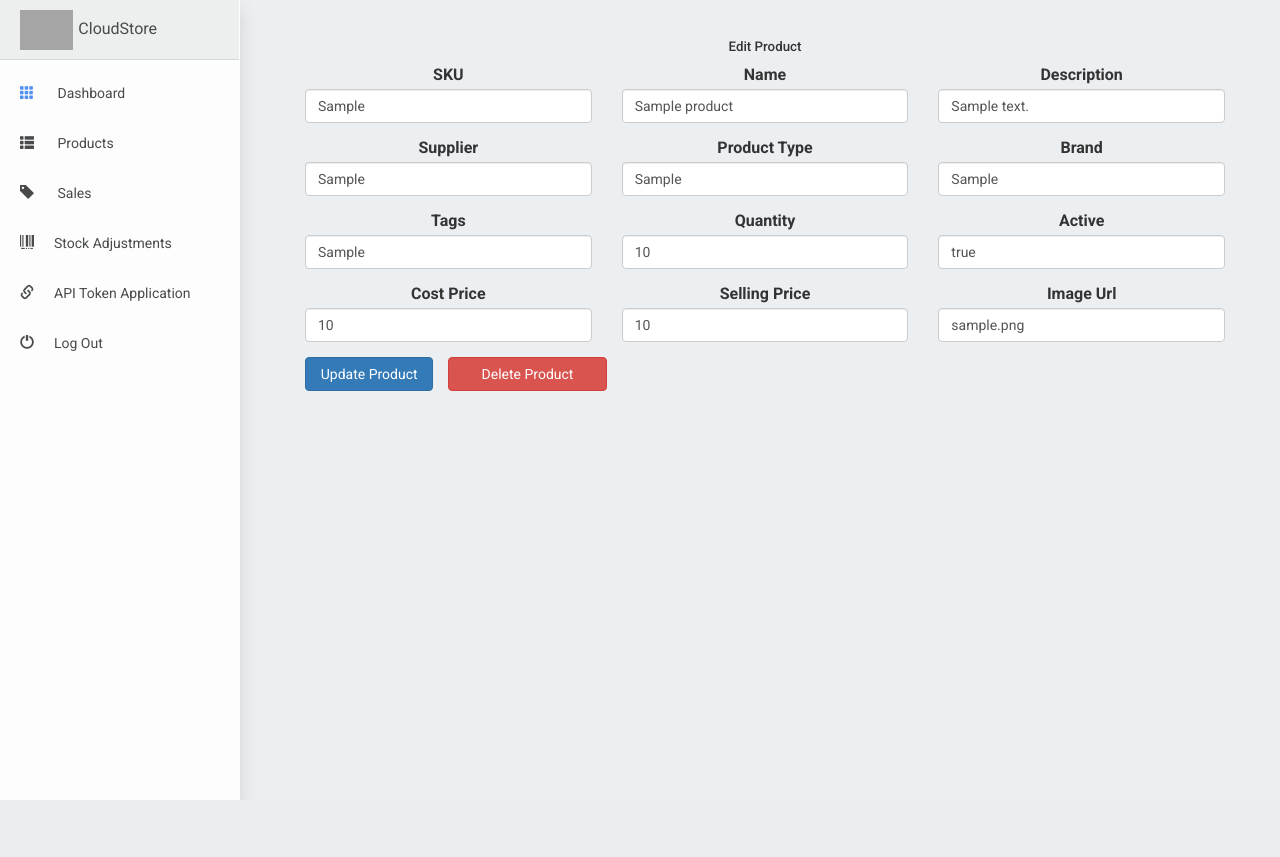
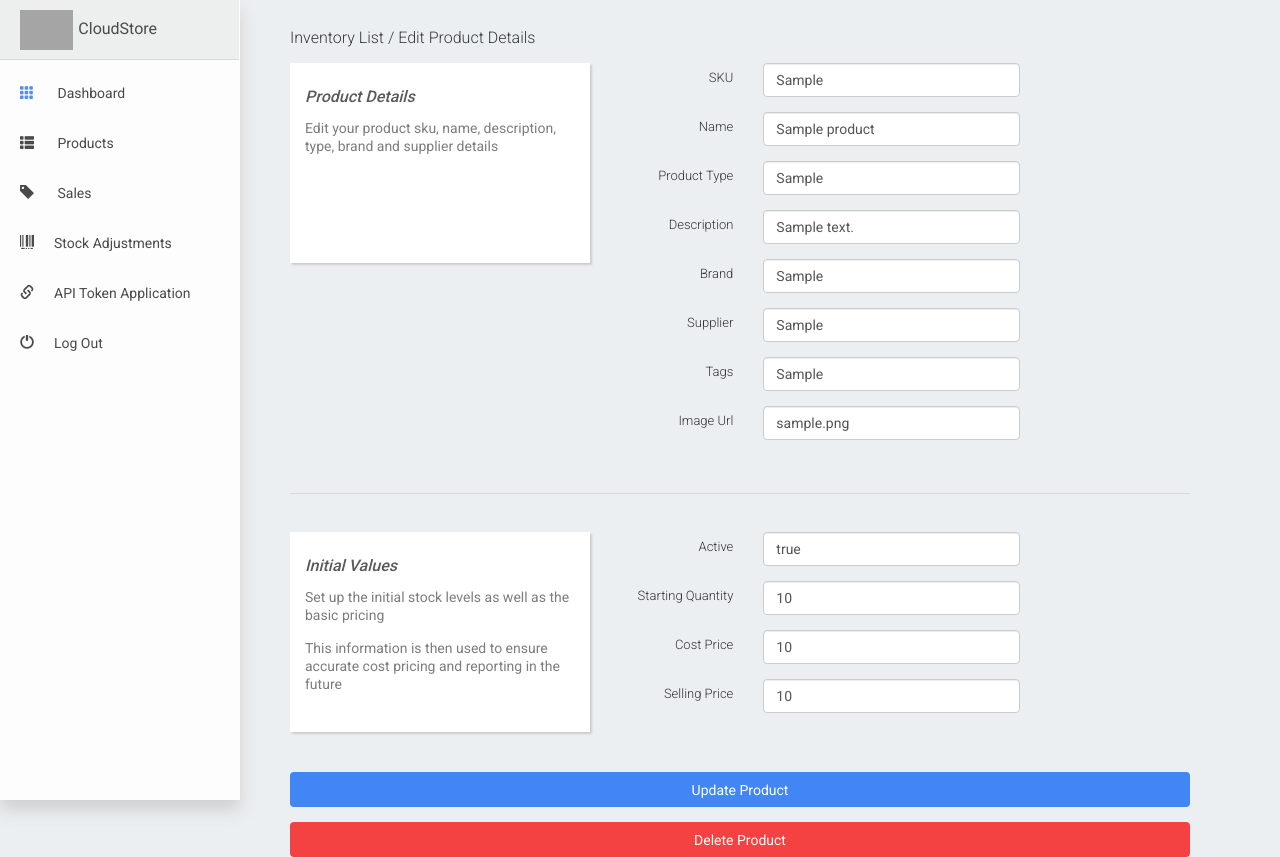
Before and after one commit to silverframe/stripes, a Node server app: page /products/600000000000000000000001 in a window 1280 px wide. Before the commit the page ends 800 px from the top, so only its background shows below. Run offline with Node 20, Linux system fonts and the light colour scheme; a user stored in the database is signed in; tables that the repository leaves empty hold one stand-in row (values such as "Sample post"); some libraries are stand-ins or nearby versions; grey boxes are pictures that could not be loaded.

Commit message:
completed product page css

```diff
--- a/public/stylesheets/style.css
+++ b/public/stylesheets/style.css
@@ -302,6 +302,8 @@ ul {
   padding-left: 20px;
   padding-right: 20px;
   cursor: pointer;
+  background: none;
+  border: 0px;
 }
 
 /*******************************************************************************************/
@@ -359,8 +361,17 @@ ul {
     color: #fff !important;
     padding-top: 7px;
     font-size: 14px;
+    margin-bottom: 15px;
 }
 
 .submitNewProductButton:hover{
     background: #3060B1;
 }
+
+.deleteProductButton{
+    width:100%;
+    background: #F44242;
+    color: #fff !important;
+    padding-top: 7px;
+    font-size: 14px;
+}
--- a/views/products/edit.ejs
+++ b/views/products/edit.ejs
@@ -1,77 +1,133 @@
-<h3>Edit Product</h3>
+<div class="page-content-section">
+    <div>
+        <h1 class="page-content-header">Inventory List / Edit Product Details</h1>
+    </div>
+    <div class="addNewProductsContainer">
 
-<form method="post" action=<%= "/products/" + product._id + "?_method=PATCH" %> >
-  <div class="form-group col-md-4">
-    <label for="sku">SKU</label>
-    <input class="form-control" type="text" name="product[sku]" id="sku"  value="<%= product.sku %>">
+        <form method="post" class="form-horizontal" action=<%= "/products/" + product._id + "?_method=PATCH" %> >
+
+          <div class="form-verticalFlex">
+              <div class="form-doubleColumn">
+                  <div class="page-content-newProductMessage">
+                      <h2 class="messageHeader">Product Details</h2>
+                      <p class="messageContent">Edit your product sku, name, description, type, brand and supplier details</p>
+                  </div>
+                  <div class="productDetailsInput">
+                      <div class="form-group">
+                          <label class="control-label col-sm-4 input-labels" for="sku">SKU</label>
+                          <div class="col-sm-8">
+                              <input class="form-control" type="text" name="product[sku]" id="sku" value="<%= product.sku %>">
+                          </div>
                       </div>
 
-  <div class="form-group col-md-4">
-    <label for="name">Name</label>
+                      <div class="form-group">
+                          <label class="control-label col-sm-4 input-labels" for="name">Name</label>
+                          <div class="col-sm-8">
                               <input class="form-control" type="text" name="product[name]" id="name" value="<%= product.name %>">
                           </div>
+                      </div>
 
-  <div class="form-group col-md-4">
-    <label for="description">Description</label>
+                      <div class="form-group">
+                        <label class="control-label col-sm-4 input-labels" for="productType">Product Type</label>
+                        <div class="col-sm-8">
+                            <input class="form-control" type="text" name="product[productType]" id="productType" value="<%= product.productType %>">
+                        </div>
+                      </div>
+
+                      <div class="form-group">
+                        <label class="control-label col-sm-4 input-labels" for="description">Description</label>
+                        <div class="col-sm-8">
                             <input class="form-control" type="text" name="product[description]" id="description" value="<%= product.description %>">
                         </div>
+                      </div>
 
-  <div class="form-group col-md-4">
-    <label for="supplier">Supplier</label>
+                      <div class="form-group">
+                        <label class="control-label col-sm-4 input-labels" for="brand">Brand</label>
+                        <div class="col-sm-8">
+                            <input class="form-control" type="text" name="product[brand]" id="brand" value="<%= product.brand %>">
+                        </div>
+                      </div>
+
+                      <div class="form-group">
+                        <label class="control-label col-sm-4 input-labels" for="supplier">Supplier</label>
+                        <div class="col-sm-8">
                             <input class="form-control" type="text" name="product[supplier]" id="supplier" value="<%= product.supplier %>">
                         </div>
-
-  <div class="form-group col-md-4">
-    <label for="productType">Product Type</label>
-    <input class="form-control" type="text" name="product[productType]" id="productType" value="<%= product.productType %>">
                       </div>
 
-  <div class="form-group col-md-4">
-    <label for="brand">Brand</label>
-    <input class="form-control" type="text" name="product[brand]" id="brand" value="<%= product.brand %>">
+                      <div class="form-group">
+                        <label class="control-label col-sm-4 input-labels" for="tags">Tags</label>
+                        <div class="col-sm-8">
+                            <input class="form-control" type="text" name="product[tags]" id="tags" value="<%= product.tags %>">
+                        </div>
                       </div>
 
-  <div class="form-group col-md-4">
-    <label for="tags">Tags</label>
-    <input class="form-control" type="text" name="product[tags]" id="tags" value="<%= product.tags %>">
+                      <div class="form-group">
+                        <label class="control-label col-sm-4 input-labels" for="imageUrl">Image Url</label>
+                        <div class="col-sm-8">
+                            <input class="form-control" type="text" name="product[imageUrl]" id="imageUrl" value="<%= product.imageUrl %>">
+                        </div>
+                      </div>
+                  </div>
+              </div>
+              <br /><br /><div class="page-separator"></div><br /><br />
+              <div class="form-doubleColumn">
+                  <div class="page-content-newProductMessage">
+                      <h2 class="messageHeader">Initial Values</h2>
+                      <p class="messageContent">Set up the initial stock levels as well as the basic pricing</p>
+                      <p class="messageContent">This information is then used to ensure accurate cost pricing and reporting in the future</p>
+                  </div>
+                  <div class="productDetailsInput">
+
+                    <div class="form-group">
+                      <label class="control-label col-sm-4 input-labels" for="active">Active</label>
+                      <div class="col-sm-8">
+                          <input class="form-control" type="text" name="product[active]" id="active" value="<%= product.active %>">
+                      </div>
                     </div>
 
-  <!-- <div class="form-group col-md-4">
-    <label for="previousCost">Previous Cost</label>
-    <input class="form-control" type="text" name="product[previousCost]" id="previousCost" value="<%= product.previousCost %>">
-  </div> -->
-
-  <div class="form-group col-md-4">
-    <label for="quantity">Quantity</label>
+                    <div class="form-group">
+                      <label class="control-label col-sm-4 input-labels" for="quantity">Starting Quantity</label>
+                      <div class="col-sm-8">
                           <input class="form-control" type="text" name="product[quantity]" id="quantity" value="<%= product.quantity %>">
                       </div>
-
-  <div class="form-group col-md-4">
-    <label for="active">Active</label>
-    <input class="form-control" type="text" name="product[active]" id="active" value="<%= product.active %>">
                     </div>
 
-  <div class="form-group col-md-4">
-    <label for="costPrice">Cost Price</label>
+                    <div class="form-group">
+                      <label class="control-label col-sm-4 input-labels" for="costPrice">Cost Price</label>
+                      <div class="col-sm-8">
                           <input class="form-control" type="text" name="product[costPrice]" id="costPrice" value="<%= product.costPrice %>">
                       </div>
+                    </div>
 
-  <div class="form-group col-md-4">
-    <label for="brand">Selling Price</label>
+                    <div class="form-group">
+                      <label class="control-label col-sm-4 input-labels" for="sellingPrice">Selling Price</label>
+                      <div class="col-sm-8">
                           <input class="form-control" type="text" name="product[sellingPrice]" id="sellingPrice" value="<%= product.sellingPrice %>">
                       </div>
-
-  <div class="form-group col-md-4">
-    <label for="imageUrl">Image Url</label>
-    <input class="form-control" type="text" name="product[imageUrl]" id="imageUrl" value="<%= product.imageUrl %>">
                     </div>
 
-  <div class="form-group col-md-2">
-    <button type="submit" class="btn btn-primary col-md-12" value="Submit">Update Product</button>
+                  </div>
+              </div>
+
+              <hr />
+
+              <div>
+                  <div>
+                    <button type="submit" class="btn submitNewProductButton" value="Submit" >Update Product</button>
+                  </div>
+              </div>
+
+
           </div>
 
         </form>
 
+
             <form method="POST" action=<%= "/products/" + product._id + "?_method=DELETE" %> >
-  <button type="submit" class="btn btn-danger col-md-2">Delete Product</button>
+                <button type="submit" class="btn deleteProductButton">Delete Product</button>
             </form>
+
+
+    </div>
+</div>
--- a/views/products/new.ejs
+++ b/views/products/new.ejs
@@ -1,6 +1,4 @@
-<style>
 
-</style>
 <div class="page-content-section">
     <div>
         <h1 class="page-content-header">Inventory List / New Product</h1>
@@ -118,7 +116,7 @@
               <hr />
 
               <div>
-                  <div class="form-group">
+                  <div>
                     <button type="submit" class="btn submitNewProductButton" >Create Product</button>
                   </div>
               </div>
--- a/views/products/products.ejs
+++ b/views/products/products.ejs
@@ -35,7 +35,7 @@
                     <td class="cs-tabledata"><a class="editProduct" href=<%= "/products/" + product._id %> >Edit</a></td>
                     <td>
                         <form method="POST" action=<%="/products/" + product._id + "?_method=DELETE" %> >
-                            <a type="submit" class="deleteProduct cs-tabledata">Delete</a>
+                            <button type="submit" class="deleteProduct cs-tabledata">Delete</button>
                         </form>
                     </td>
                 </tr>
```
Lines whose indentation alone changed are shown as unchanged.
